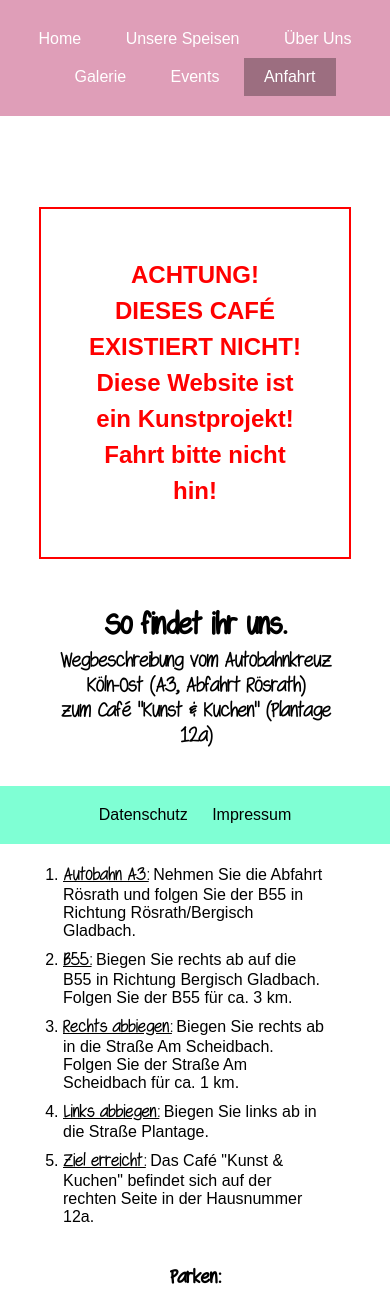
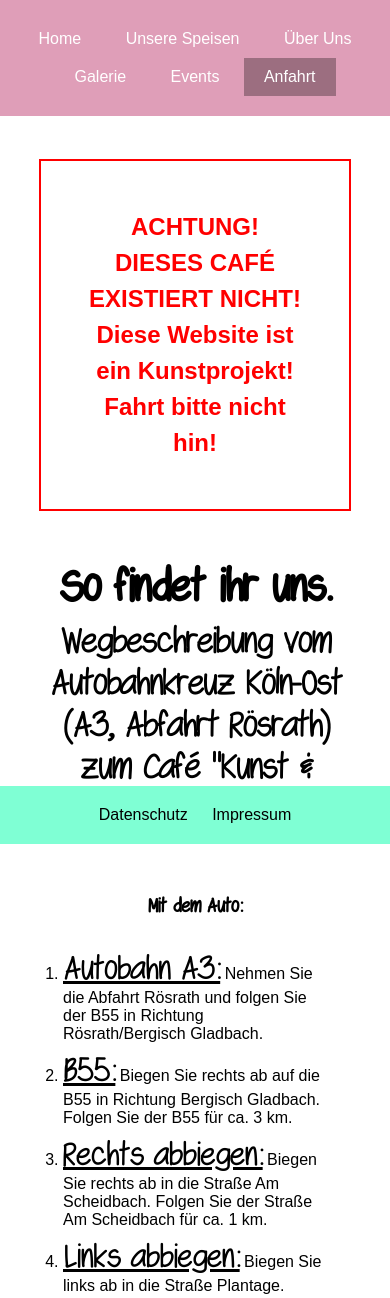
Before and after one commit to BettinaBierwirth/Kunst-Kuchen, a plain HTML site: page unterseiten/anfahrt.html in a window 390 px wide. Shown: the top 1298 px of the page. Drawn offline with Linux system fonts and the light colour scheme.

Commit message:
Update styles.css

```diff
--- a/css/styles.css
+++ b/css/styles.css
@@ -393,6 +393,14 @@ div .top_buffer {
     height: 5em;
 }
 
+@media screen and (max-width: 767px) {
+    div .top_buffer {
+        width: 100%;
+    height: 2em;
+    }
+
+}
+
 div .buffer {
     width: 100%;
     height: 8em;
@@ -653,18 +661,15 @@ div .buffer {
 
 @media screen and (max-width: 767px) {
     h1 {
+        font-size: 3em;
+    }
+    h2 {
+        font-size: 2.4em;
+    }
+    .intro {
         font-size: 2em;
     }
-
-    h2 {
-        font-size: 1.4em;
-    }
-
-    .intro {
-        font-size: 1em;
-    }
-
     .bold {
-        font-size: 1.2em;
+        font-size: 2.2em;
     }
 }
```
